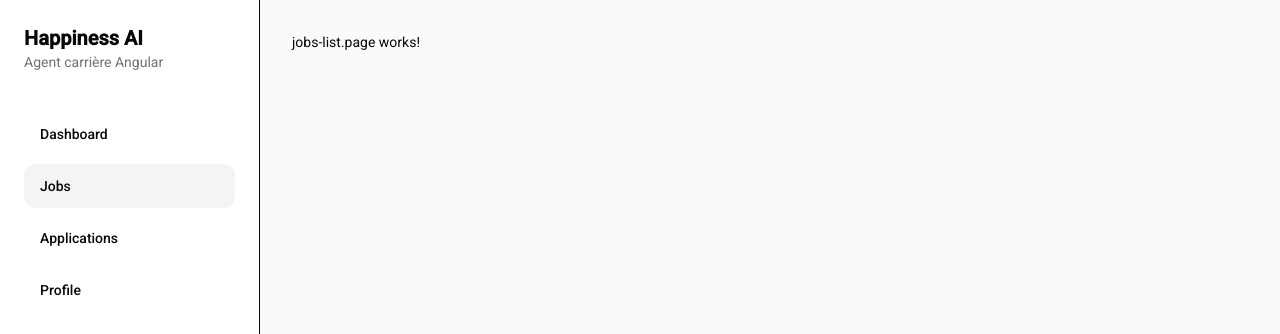
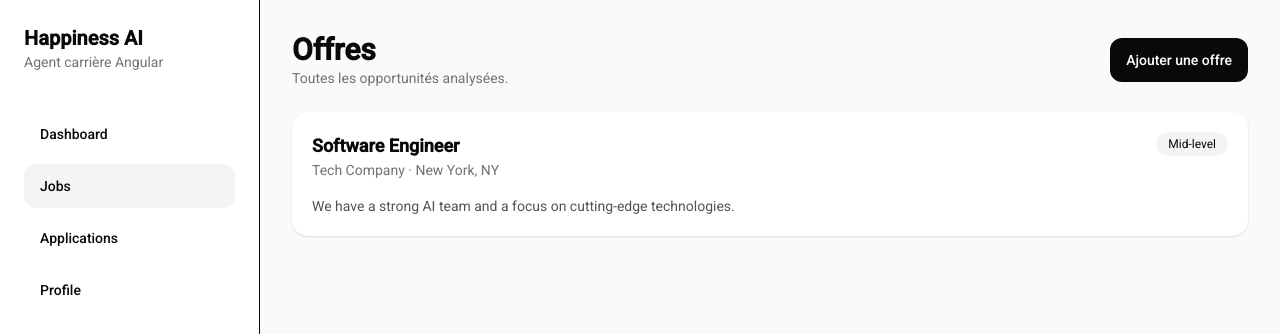
Before and after one commit to delitamakanda/jobs-scraper, an Angular app in the folder frontend/: page /jobs in a window 1280 px wide. Shown: the top 334 px of the page. Built offline with nearby package versions, Linux system fonts and the light colour scheme.

Commit message:
feat: implement job creation and detail views with reactive forms and routing

```diff
--- a/frontend/src/app/features/jobs/jobs-create/jobs-create.page.html
+++ b/frontend/src/app/features/jobs/jobs-create/jobs-create.page.html
@@ -1 +1,40 @@
-<p>jobs-create.page works!</p>
+<section class="max-w-3xl space-y-6">
+      <div>
+        <h2 class="text-3xl font-bold">Ajouter une offre</h2>
+        <p class="text-zinc-500">
+          Colle une fiche de poste, l'agent fera le tri.
+        </p>
+      </div>
+
+      <form [formGroup]="form" (ngSubmit)="submit()" class="space-y-4 rounded-2xl bg-white p-6 shadow-sm">
+        <div>
+          <label class="text-sm font-medium">Titre</label>
+          <input formControlName="title"
+                 class="mt-2 w-full rounded-xl border px-4 py-3" />
+        </div>
+
+        <div>
+          <label class="text-sm font-medium">Entreprise</label>
+          <input formControlName="company"
+                 class="mt-2 w-full rounded-xl border px-4 py-3" />
+        </div>
+
+        <div>
+          <label class="text-sm font-medium">URL</label>
+          <input formControlName="url"
+                 class="mt-2 w-full rounded-xl border px-4 py-3" />
+        </div>
+
+        <div>
+          <label class="text-sm font-medium">Description</label>
+          <textarea formControlName="raw_description"
+                    rows="12"
+                    class="mt-2 w-full rounded-xl border px-4 py-3"></textarea>
+        </div>
+
+        <button type="submit"
+                class="rounded-xl bg-zinc-950 px-5 py-3 text-sm font-medium text-white">
+          Sauvegarder
+        </button>
+      </form>
+    </section>
--- a/frontend/src/app/features/jobs/jobs-create/jobs-create.page.ts
+++ b/frontend/src/app/features/jobs/jobs-create/jobs-create.page.ts
@@ -1,9 +1,33 @@
-import { Component } from '@angular/core';
+import { Component, inject } from '@angular/core';
+import { Router } from '@angular/router';
+import { FormBuilder, ReactiveFormsModule, Validators } from '@angular/forms';
 
 @Component({
   selector: 'app-jobs-create',
-  imports: [],
+  imports: [
+    ReactiveFormsModule
+  ],
   templateUrl: './jobs-create.page.html',
   styleUrl: './jobs-create.page.css',
 })
-export class JobsCreatePage {}
+export class JobsCreatePage {
+  private readonly router = inject(Router);
+  private readonly fb = inject(FormBuilder);
+
+  readonly form = this.fb.nonNullable.group({
+    title: ['', Validators.required],
+    company: ['', Validators.required],
+    url: ['', Validators.required],
+    raw_description: ['', Validators.required],
+  });
+
+  submit() {
+    if (this.form.invalid) {
+      return;
+    }
+
+    console.log('Form submitted:', this.form.value);
+    // Save the job to the API and navigate to the job details page.
+    this.router.navigate(['/jobs', '1']);
+  }
+}
--- a/frontend/src/app/features/jobs/jobs-detail/jobs-detail.page.html
+++ b/frontend/src/app/features/jobs/jobs-detail/jobs-detail.page.html
@@ -1 +1,64 @@
-<p>jobs-detail.page works!</p>
+@if (job$ | async; as job) {
+    <section class="space-y-6">
+    <div class="flex items-start justify-between">
+        <div>
+        <h2 class="text-3xl font-bold">{{ job.title }}</h2>
+        <p class="text-zinc-500">
+            {{ job.company }} · {{ job.location || 'Lieu non précisé' }}
+        </p>
+        </div>
+
+        <div class="flex gap-2">
+        <button (click)="analyze(job.id)"
+                class="rounded-xl bg-zinc-950 px-4 py-3 text-sm font-medium text-white">
+            Analyser
+        </button>
+
+        <button (click)="match(job.id)"
+                class="rounded-xl bg-white px-4 py-3 text-sm font-medium shadow-sm">
+            Matcher
+        </button>
+        </div>
+    </div>
+
+    <div class="grid grid-cols-[1fr_360px] gap-6">
+        <article class="rounded-2xl bg-white p-6 shadow-sm">
+        <h3 class="mb-3 text-lg font-semibold">Résumé IA</h3>
+        <p class="text-zinc-700">
+            {{ job.ai_summary || 'Offre pas encore analysée.' }}
+        </p>
+
+        <h3 class="mt-8 mb-3 text-lg font-semibold">Description</h3>
+        <p class="whitespace-pre-line text-sm text-zinc-600">
+            {{ job.raw_description }}
+        </p>
+        </article>
+
+        <aside class="space-y-4">
+        <div class="rounded-2xl bg-white p-5 shadow-sm">
+            <h3 class="mb-3 font-semibold">Compétences requises</h3>
+
+            <div class="flex flex-wrap gap-2">
+            @for (skill of job.required_skills; track skill) {
+                <span class="rounded-full bg-zinc-100 px-3 py-1 text-xs">
+                {{ skill }}
+                </span>
+            }
+            </div>
+        </div>
+
+        <div class="rounded-2xl bg-white p-5 shadow-sm">
+            <h3 class="mb-3 font-semibold">Nice to have</h3>
+
+            <div class="flex flex-wrap gap-2">
+            @for (skill of job.nice_to_have_skills; track skill) {
+                <span class="rounded-full bg-zinc-100 px-3 py-1 text-xs">
+                {{ skill }}
+                </span>
+            }
+            </div>
+        </div>
+        </aside>
+    </div>
+    </section>
+}
--- a/frontend/src/app/features/jobs/jobs-detail/jobs-detail.page.ts
+++ b/frontend/src/app/features/jobs/jobs-detail/jobs-detail.page.ts
@@ -1,9 +1,43 @@
-import { Component } from '@angular/core';
+import { AsyncPipe } from '@angular/common';
+import { Component, inject } from '@angular/core';
+import { ActivatedRoute } from '@angular/router';
+import { of, switchMap } from 'rxjs';
 
 @Component({
   selector: 'app-jobs-detail',
-  imports: [],
+  imports: [
+    AsyncPipe
+  ],
   templateUrl: './jobs-detail.page.html',
   styleUrl: './jobs-detail.page.css',
 })
-export class JobsDetailPage {}
+export class JobsDetailPage {
+  private readonly route = inject(ActivatedRoute);
+
+  readonly job$ = this.route.paramMap.pipe(
+    switchMap(params => of({
+      id: Number('1'),
+      title: 'Software Engineer',
+      company: 'Tech Company',
+      location: 'New York, NY',
+      salary: '$100,000 - $120,000',
+      description: 'We are looking for a skilled software engineer to join our team.',
+      seniority: 'Mid-level',
+      ai_summary: 'We have a strong AI team and a focus on cutting-edge technologies.',
+      raw_description: 'We are looking for a skilled software engineer to join our team. The ideal candidate will have experience with Angular, TypeScript, and RxJS. You will be responsible for developing and maintaining our web applications, collaborating with cross-functional teams, and contributing to the overall success of our projects.',
+      required_skills: ['Angular', 'TypeScript', 'RxJS'],
+      nice_to_have_skills: ['Docker', 'Kubernetes'],
+    }))
+  );
+
+    analyze(id: number) {
+      // Implement the logic to analyze the job description and generate a summary
+      console.log(`Analyzing job with ID: ${id}`);
+    }
+
+    match(id: number) {
+      // Implement the logic to match the job description with the user's profile and generate a match score
+      console.log(`Matching job with ID: ${id}`);
+    }
+
+}
--- a/frontend/src/app/features/jobs/jobs-list/jobs-list.page.html
+++ b/frontend/src/app/features/jobs/jobs-list/jobs-list.page.html
@@ -1 +1,37 @@
-<p>jobs-list.page works!</p>
+<section class="space-y-6">
+      <div class="flex items-center justify-between">
+        <div>
+          <h2 class="text-3xl font-bold">Offres</h2>
+          <p class="text-zinc-500">Toutes les opportunités analysées.</p>
+        </div>
+
+        <a routerLink="/jobs/new"
+           class="rounded-xl bg-zinc-950 px-4 py-3 text-sm font-medium text-white">
+          Ajouter une offre
+        </a>
+      </div>
+
+      <div class="grid gap-4">
+        @for (job of jobs$ | async; track job.id) {
+          <a [routerLink]="['/jobs', job.id]"
+             class="block rounded-2xl bg-white p-5 shadow-sm transition hover:shadow-md">
+            <div class="flex items-start justify-between">
+              <div>
+                <h3 class="text-lg font-semibold">{{ job.title }}</h3>
+                <p class="text-sm text-zinc-500">
+                  {{ job.company }} · {{ job.location || 'Lieu non précisé' }}
+                </p>
+              </div>
+
+              <span class="rounded-full bg-zinc-100 px-3 py-1 text-xs">
+                {{ job.seniority || 'Non analysé' }}
+              </span>
+            </div>
+
+            <p class="mt-4 line-clamp-2 text-sm text-zinc-600">
+              {{ job.ai_summary || job.raw_description }}
+            </p>
+          </a>
+        }
+      </div>
+    </section>
--- a/frontend/src/app/features/jobs/jobs-list/jobs-list.page.ts
+++ b/frontend/src/app/features/jobs/jobs-list/jobs-list.page.ts
@@ -1,9 +1,31 @@
+import { AsyncPipe } from '@angular/common';
 import { Component } from '@angular/core';
+import { RouterLink } from '@angular/router';
+import { of } from 'rxjs';
 
 @Component({
   selector: 'app-jobs-list',
-  imports: [],
+  imports: [
+    AsyncPipe,
+    RouterLink
+  ],
   templateUrl: './jobs-list.page.html',
   styleUrl: './jobs-list.page.css',
 })
-export class JobsListPage {}
+export class JobsListPage {
+
+  readonly jobs$ = of([
+    {
+      id: '1',
+      title: 'Software Engineer',
+      company: 'Tech Company',
+      location: 'New York, NY',
+      salary: '$100,000 - $120,000',
+      description: 'We are looking for a skilled software engineer to join our team.',
+      seniority: 'Mid-level',
+      ai_summary: 'We have a strong AI team and a focus on cutting-edge technologies.',
+      raw_description: 'We are looking for a skilled software engineer to join our team. The ideal candidate will have experience with Angular, TypeScript, and RxJS. You will be responsible for developing and maintaining our web applications, collaborating with cross-functional teams, and contributing to the overall success of our projects.',
+
+    }
+  ]);
+}
--- a/frontend/src/app/features/jobs/jobs.routes.ts
+++ b/frontend/src/app/features/jobs/jobs.routes.ts
@@ -6,11 +6,11 @@ export const JOBS_ROUTES: Routes = [
         loadComponent: () => import('./jobs-list/jobs-list.page').then(m => m.JobsListPage)
     },
     {
+        path: 'new',
+        loadComponent: () => import('./jobs-create/jobs-create.page').then(m => m.JobsCreatePage)
+    },
+    {
         path: ':id',
         loadComponent: () => import('./jobs-detail/jobs-detail.page').then(m => m.JobsDetailPage)
     },
-    {
-        path: 'new',
-        loadComponent: () => import('./jobs-create/jobs-create.page').then(m => m.JobsCreatePage)
-    },
 ];
```
